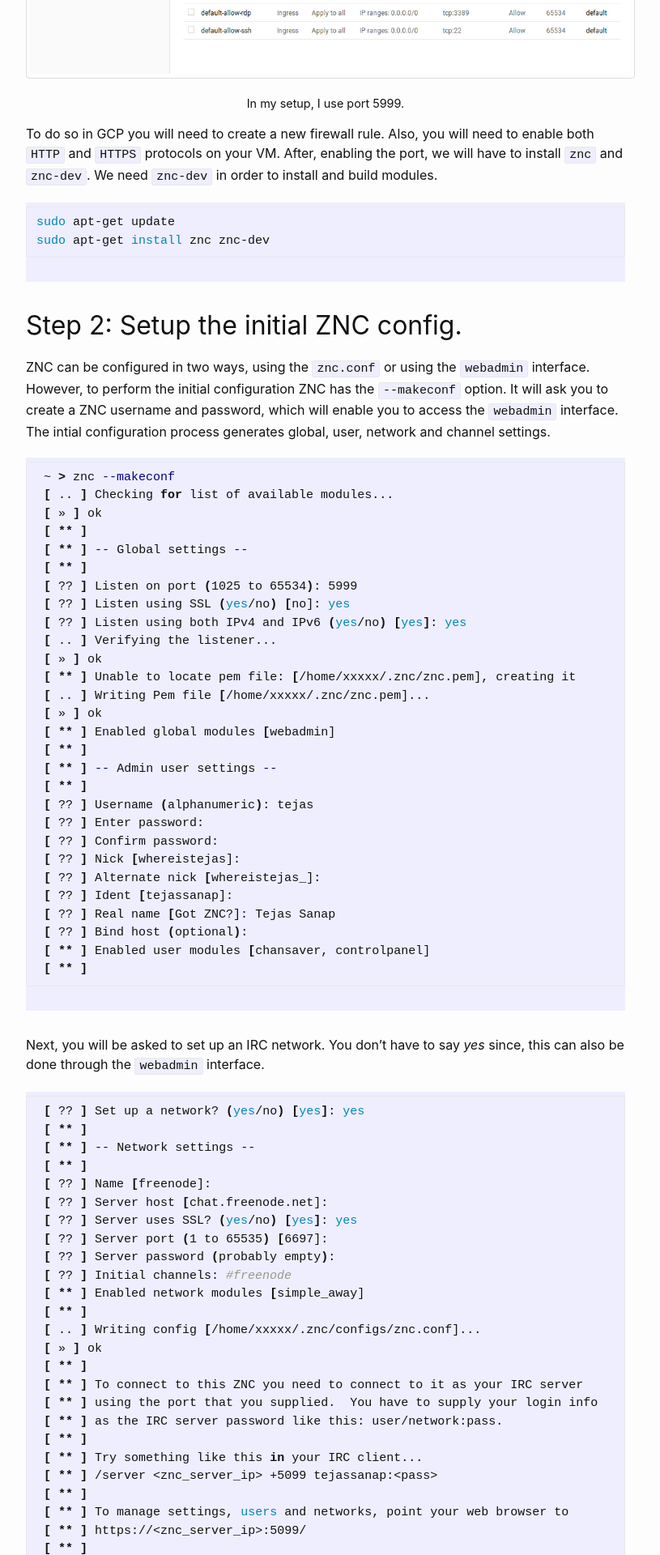
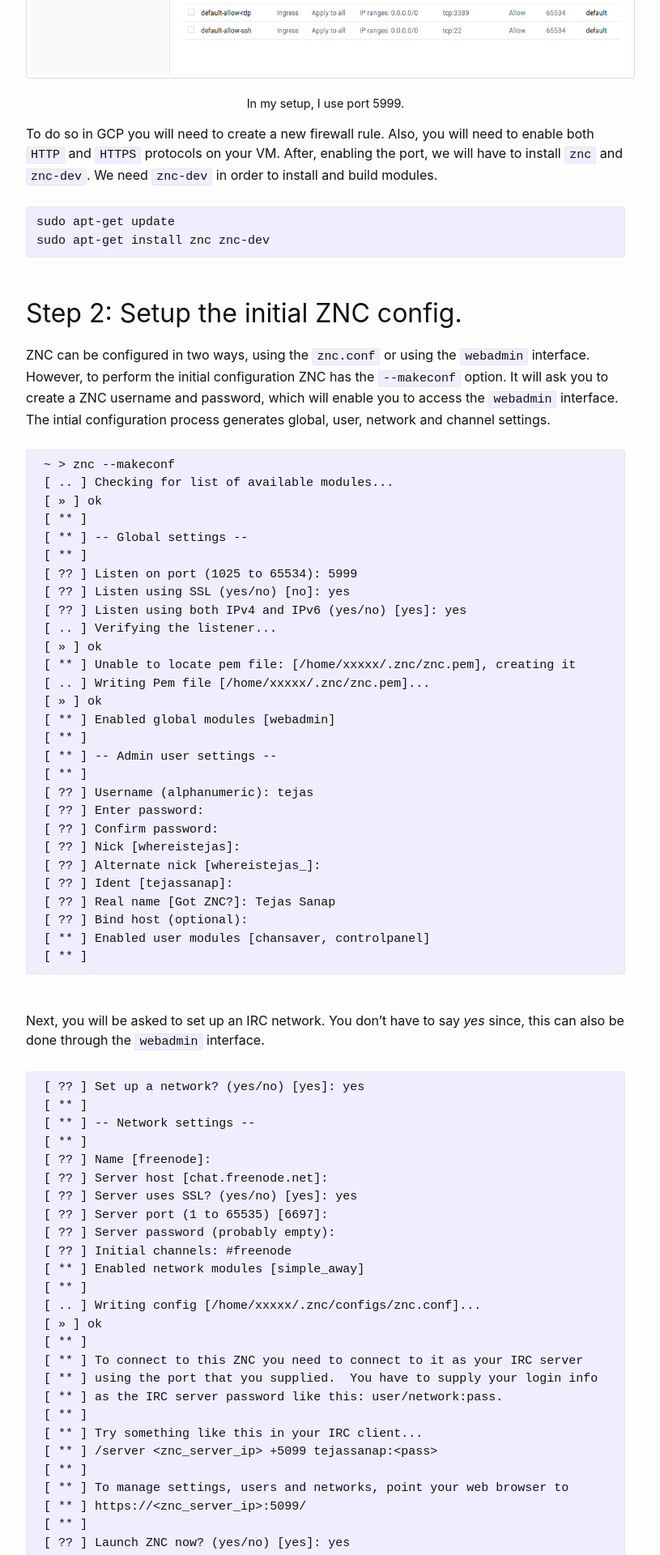
Before and after one commit to whereistejas/old-blog-backup, a Jekyll site: the page built from _posts/2019-07-04-IRC.part3.md, in a window 1280 px wide. Shown: the part 2551-4471 px from the top of the page at 81% size, without its empty margins (238-1053 px from the left). Built offline with Jekyll 4.4.1, drawn with Linux system fonts in a browser that asks for light colours.

Commit message:
syntax highlighting issue fixed

````diff
--- a/_posts/2019-07-04-IRC.part3.md
+++ b/_posts/2019-07-04-IRC.part3.md
@@ -39,7 +39,8 @@
 </div>
 
 To do so in GCP you will need to create a new firewall rule. Also, you will need to enable both `HTTP` and `HTTPS` protocols on your VM. After, enabling the port, we will have to install `znc` and `znc-dev`. We need `znc-dev` in order to install and build modules.
-```bash
+
+```
 sudo apt-get update
 sudo apt-get install znc znc-dev
 ```
--- a/_sass/minima.scss
+++ b/_sass/minima.scss
@@ -58,6 +58,10 @@ img {
   margin-left: auto;
 }
 
+code {
+	display: inline;
+}
+
 .image-caption {
   display: block;
   text-align: center;
@@ -78,6 +82,6 @@ img {
 // Import partials.
 @import
   "minima/base",
-  "minima/layout",
-  "minima/syntax-highlighting"
+  "minima/layout"
+//  "minima/syntax-highlighting"
 ;
````
Also changed, not shown: 3 other files.
